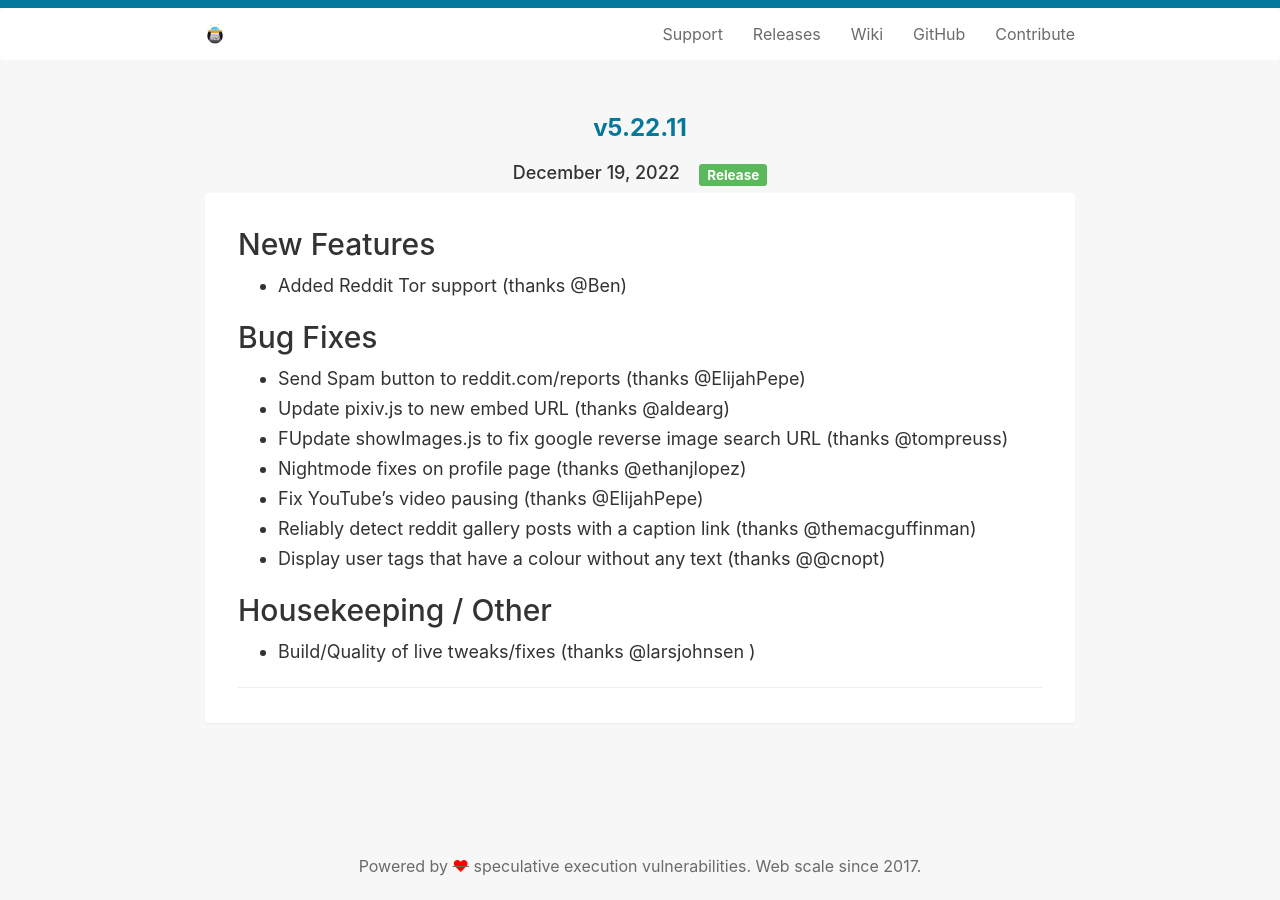
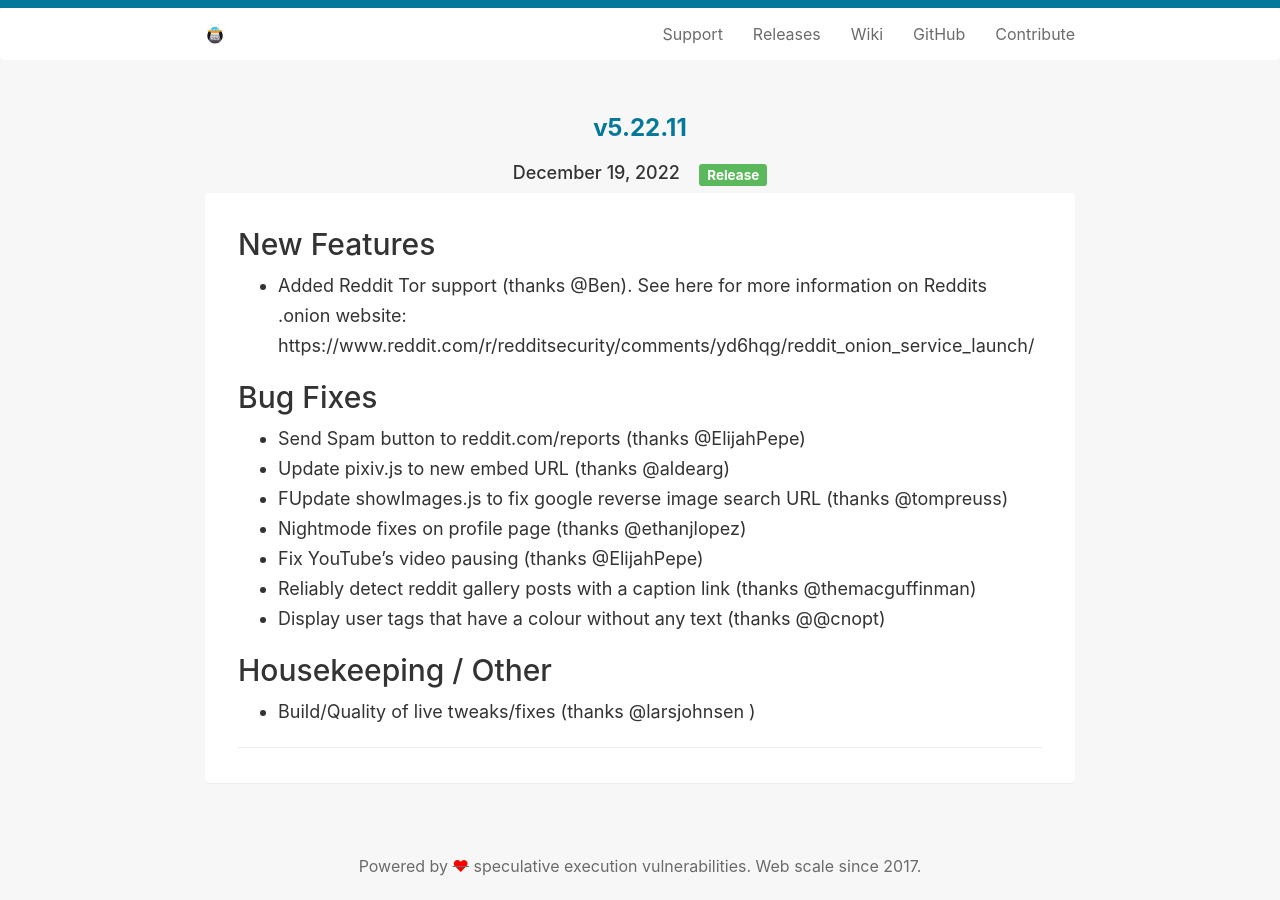
Before and after one commit to Reddit-Enhancement-Suite/Reddit-Enhancement-Suite.github.io, a Jekyll site: the page built from _posts/2022-12-19-52211.md, in a window 1280 px wide. Built offline with Jekyll 4.4.1, drawn with Linux system fonts in a browser that asks for light colours.

Commit message:
Update 2022-12-19-52211.md

```diff
--- a/_posts/2022-12-19-52211.md
+++ b/_posts/2022-12-19-52211.md
@@ -8,7 +8,7 @@
 
 ### New Features
 
-- Added Reddit Tor support (thanks @Ben)
+- Added Reddit Tor support (thanks @Ben). See here for more information on Reddits .onion website: https://www.reddit.com/r/redditsecurity/comments/yd6hqg/reddit_onion_service_launch/
 
 ### Bug Fixes
 
```
